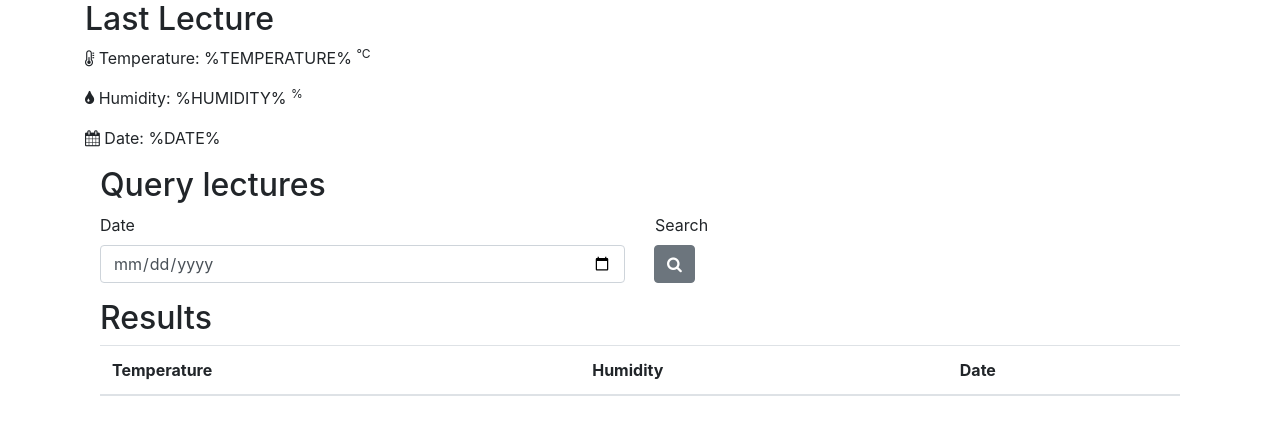
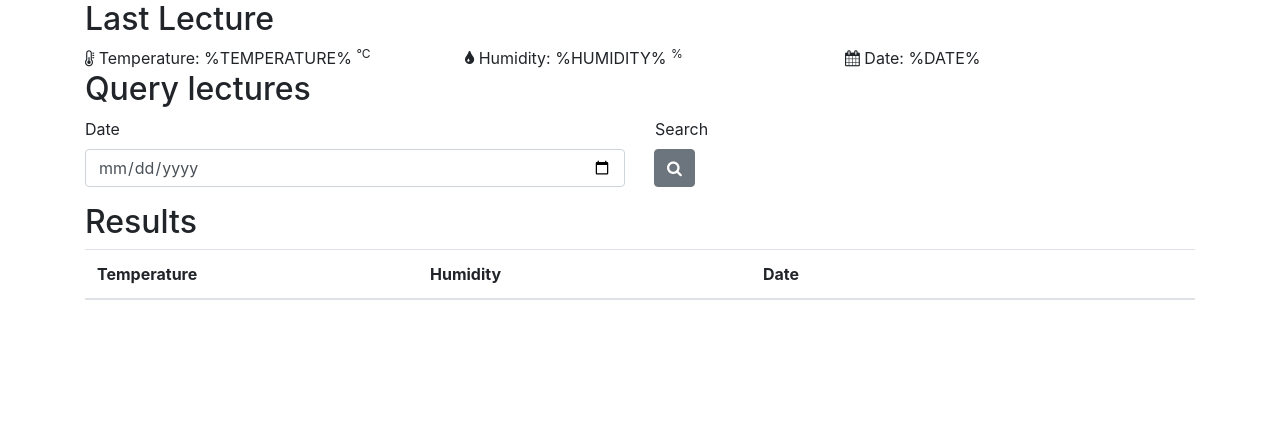
Before and after one commit to manuelchichi/temp-hum-sensor, a website: page public/index.html in a window 1280 px wide. Drawn offline with nearby package versions, Linux system fonts and the light colour scheme; no server answers.

Commit message:
Cambios en los estilos. Mas prolijo.

```diff
--- a/public/index.html
+++ b/public/index.html
@@ -12,24 +12,24 @@
 <body>
 	<div class="container">
 		<h2>Last Lecture</h2>
-		<div>
-			<p>
+		<div class="row">
+			<div class="col">
 				<i class="fa fa-thermometer-half"></i>
 				<span class="dht-labels">Temperature:</span>
 				<span id="temperatureLast">%TEMPERATURE%</span>
 				<sup class="units">°C</sup>
-			</p>
-			<p>
+			</div>
+			<div class="col">
 				<i class="fa fa-tint"></i>
 				<span class="dht-labels">Humidity:</span>
 				<span id="humidityLast">%HUMIDITY%</span>
 				<sup class="units">%</sup>
-			</p>
-			<p>
+			</div>
+			<div class="col">
 				<i class="fa fa-calendar"></i>
 				<span class="dht-labels">Date:</span>
 				<span id="dateLast">%DATE%</span>
-			</p>
+			</div>
 		<div>
 	</div>
 
@@ -56,9 +56,9 @@
 		<table class="table" id="lectureTable">
 		  <thead>
 		    <tr>
-		      <th scope="col">Temperature</th>
-		      <th scope="col">Humidity</th>
-		      <th scope="col">Date</th>
+		      <th style="width: 30%">Temperature</th>
+		      <th style="width: 30%">Humidity</th>
+		      <th style="width: 40%">Date</th>
 		    </tr>
 		  </thead>
 		  <tbody id='lectureTableBody'>
```
